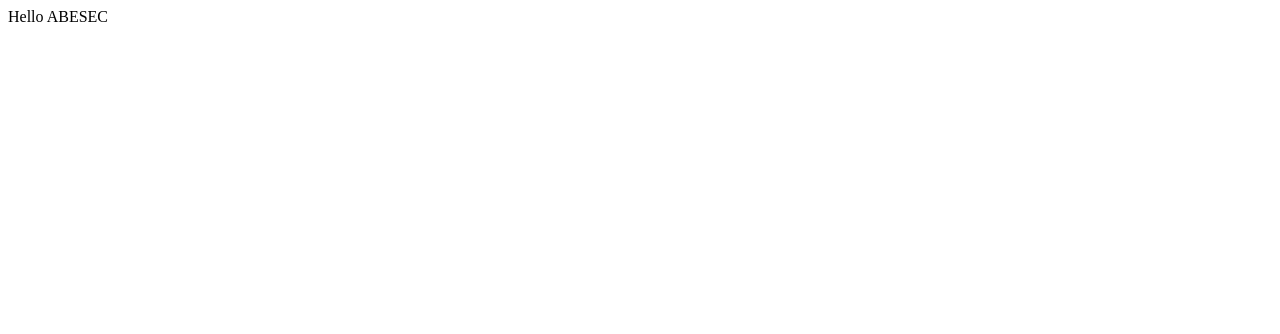
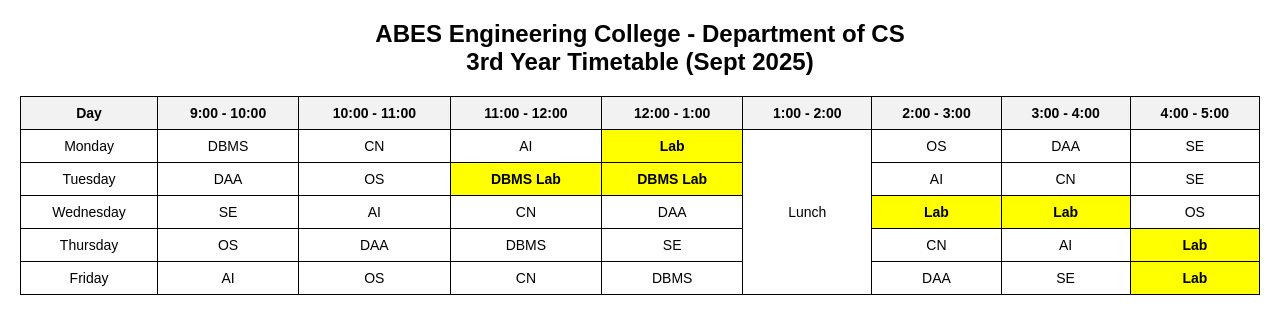
Before and after one commit to SAURABH-NETIZEN/saurabh_wevd, a plain HTML site: page index.html in a window 1280 px wide. Drawn offline with Linux system fonts and the light colour scheme.

Commit message:
modified

```diff
--- a/index.html
+++ b/index.html
@@ -1,11 +1,109 @@
 <!DOCTYPE html>
 <html lang="en">
 <head>
-    <meta charset="UTF-8">
-    <meta name="viewport" content="width=device-width, initial-scale=1.0">
-    <title>Document</title>
+  <meta charset="UTF-8">
+  <meta name="viewport" content="width=device-width, initial-scale=1.0">
+  <title>3rd Year CS Timetable</title>
+  <style>
+    body {
+      font-family: Arial, sans-serif;
+      margin: 20px;
+    }
+    h2 {
+      text-align: center;
+      margin-bottom: 20px;
+    }
+    table {
+      width: 100%;
+      border-collapse: collapse;
+      text-align: center;
+    }
+    th, td {
+      border: 1px solid black;
+      padding: 8px;
+      font-size: 14px;
+    }
+    th {
+      background-color: #f2f2f2;
+    }
+    .highlight {
+      background-color: yellow;
+      font-weight: bold;
+    }
+  </style>
 </head>
 <body>
-    Hello ABESEC
+  <h2>ABES Engineering College - Department of CS<br>
+      3rd Year Timetable (Sept 2025)</h2>
+
+  <table>
+    <tr>
+      <th>Day</th>
+      <th>9:00 - 10:00</th>
+      <th>10:00 - 11:00</th>
+      <th>11:00 - 12:00</th>
+      <th>12:00 - 1:00</th>
+      <th>1:00 - 2:00</th>
+      <th>2:00 - 3:00</th>
+      <th>3:00 - 4:00</th>
+      <th>4:00 - 5:00</th>
+    </tr>
+
+    <tr>
+      <td>Monday</td>
+      <td>DBMS</td>
+      <td>CN</td>
+      <td>AI</td>
+      <td class="highlight">Lab</td>
+      <td rowspan="5">Lunch</td>
+      <td>OS</td>
+      <td>DAA</td>
+      <td>SE</td>
+    </tr>
+
+    <tr>
+      <td>Tuesday</td>
+      <td>DAA</td>
+      <td>OS</td>
+      <td class="highlight">DBMS Lab</td>
+      <td class="highlight">DBMS Lab</td>
+      <td>AI</td>
+      <td>CN</td>
+      <td>SE</td>
+    </tr>
+
+    <tr>
+      <td>Wednesday</td>
+      <td>SE</td>
+      <td>AI</td>
+      <td>CN</td>
+      <td>DAA</td>
+      <td class="highlight">Lab</td>
+      <td class="highlight">Lab</td>
+      <td>OS</td>
+    </tr>
+
+    <tr>
+      <td>Thursday</td>
+      <td>OS</td>
+      <td>DAA</td>
+      <td>DBMS</td>
+      <td>SE</td>
+      <td>CN</td>
+      <td>AI</td>
+      <td class="highlight">Lab</td>
+    </tr>
+
+    <tr>
+      <td>Friday</td>
+      <td>AI</td>
+      <td>OS</td>
+      <td>CN</td>
+      <td>DBMS</td>
+      <td>DAA</td>
+      <td>SE</td>
+      <td class="highlight">Lab</td>
+    </tr>
+  </table>
 </body>
 </html>
```
Also changed, not shown: FORM.HTML (added).
